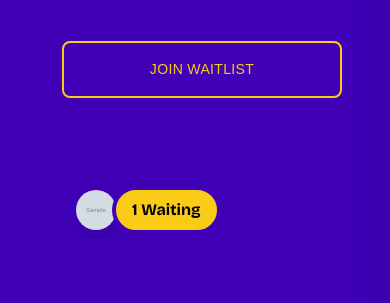
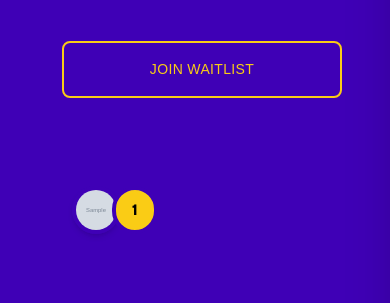
Before and after one commit to arcaccra/ridechain, a Django app: template templates/homepage/index.html in a window 390 px wide. Shown: the part 432-735 px from the top of the page. Run offline with Django 5.2, Linux system fonts and the light colour scheme; the template is opened without the code that fills it: most values are stand-ins (such as "Sample title", 1, 10 or a date in 2020); grey boxes marked "Sample" are stand-in pictures; form fields are guessed from the names that the template uses; some libraries are stand-ins or nearby versions; some web fonts are replaced.

Commit message:
added waitlist

```diff
--- a/templates/homepage/index.html
+++ b/templates/homepage/index.html
@@ -55,9 +55,9 @@
                                 <div class="w-auto h-12 md:h-16 px-4 md:px-6 rounded-full border-4 purple-border bg-yellow-400 flex items-center justify-center">
                                     <p class="purple header-font font-bold">
                                         {% if subscribers.count > 5 %}
-                                            <span>+{{ subscribers.count|add:"-5" }} Waiting</span>
+                                            <span>+{{ subscribers.count|add:"-5" }} <span class="hidden md:inline">Waiting</span></span>
                                         {% else %}
-                                            <span>{{ subscribers.count }} Waiting</span>
+                                            <span>{{ subscribers.count }} <span class="hidden md:inline">Waiting</span></span>
                                         {% endif %}
                                     </p>
                                 </div>
```
